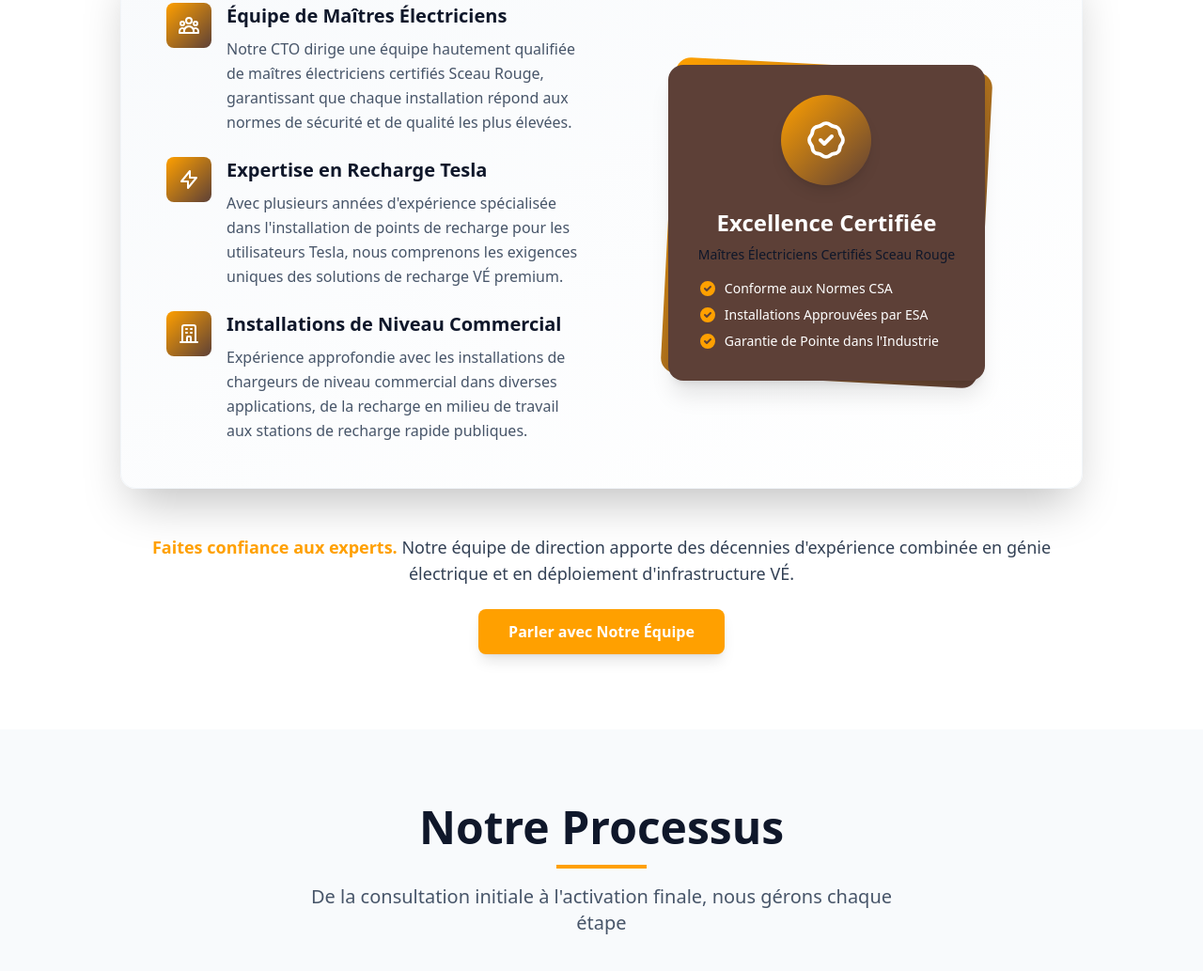
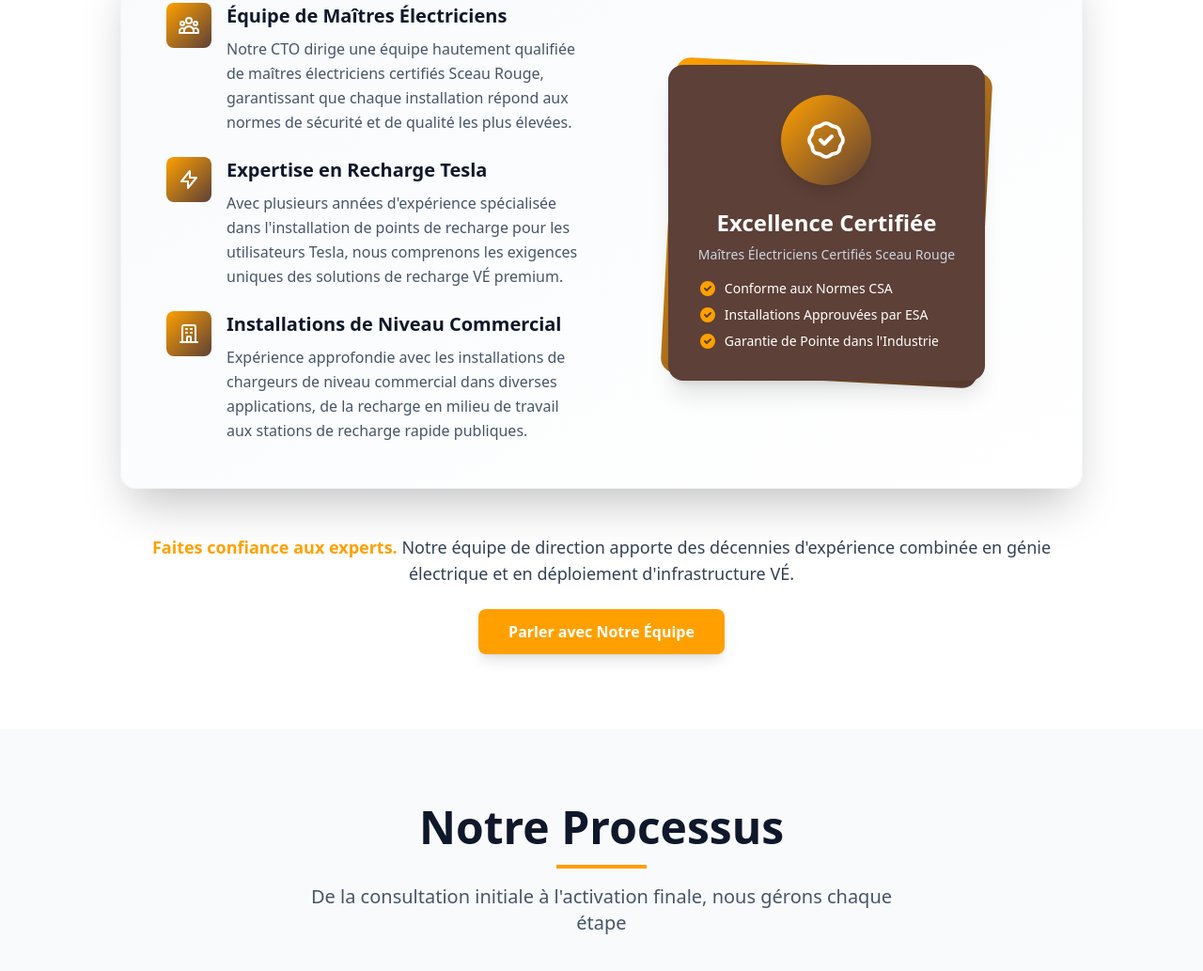
Before and after one commit to okanoho/EVSE, a website built with Vite: page fr.html in a window 1280 px wide. Shown: the part 2370-3403 px from the top of the page at 94% size. Built offline with nearby package versions, Linux system fonts and the light colour scheme.

Commit message:
Update fr.html

```diff
--- a/fr.html
+++ b/fr.html
@@ -288,7 +288,7 @@
                     </div>
                     <div>
                       <h3 class="text-2xl font-bold text-white mb-2">Excellence Certifiée</h3>
-                      <p class="text-slate-900 text-sm mb-4">Maîtres Électriciens Certifiés Sceau Rouge</p>
+                      <p class="text-slate-300 text-sm mb-4">Maîtres Électriciens Certifiés Sceau Rouge</p>
                       <div class="flex flex-col space-y-2 text-left">
                         <div class="flex items-center">
                           <svg class="w-5 h-5 text-color-amber mr-2" fill="currentColor" viewBox="0 0 20 20">
```
